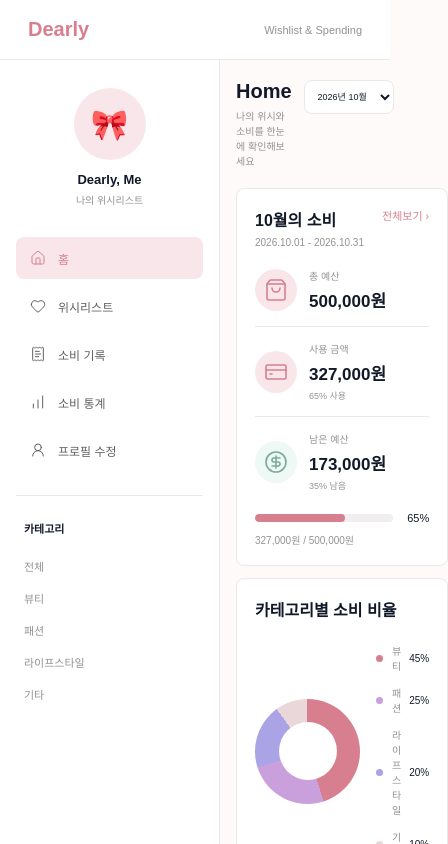
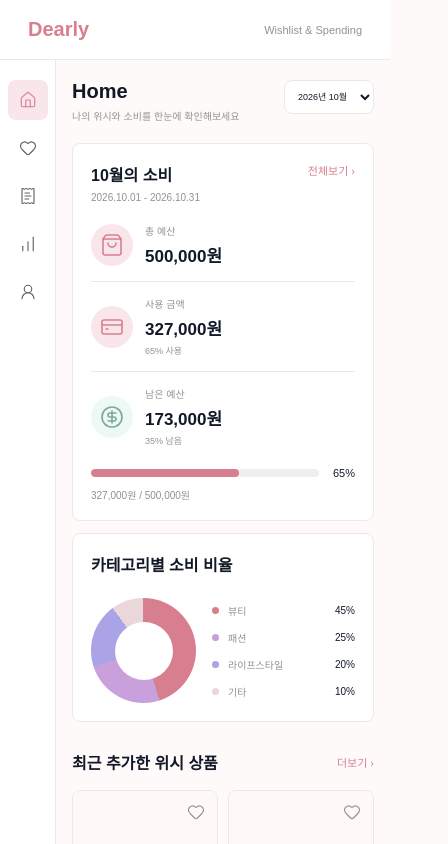
Before and after one commit to seongyeon-dev/Dearly, a React (Vite) app in the folder frontend/: page / in a window 390 px wide. Shown: the top 844 px of the page, 448 px wide, since content can reach past the window. Built offline with nearby package versions, Linux system fonts and the light colour scheme.

Commit message:
fix: improve mobile sidebar

```diff
--- a/frontend/src/components/Sidebar/Sidebar.css
+++ b/frontend/src/components/Sidebar/Sidebar.css
@@ -96,17 +96,17 @@
   background-color: var(--color-border);
 }
 
+.sidebar-category {
+  display: flex;
+  flex-direction: column;
+}
+
 .sidebar-category h3 {
   margin: 0 0 14px 8px;
 
   color: var(--color-text);
   font-size: 11px;
   font-weight: 600;
-}
-
-.sidebar-category {
-  display: flex;
-  flex-direction: column;
 }
 
 .sidebar-category button {
@@ -128,3 +128,45 @@
   color: var(--color-primary);
   background-color: var(--color-primary-bg);
 }
+
+@media (max-width: 768px) {
+  .sidebar {
+    width: 56px;
+    min-width: 56px;
+    padding: 20px 8px;
+  }
+
+  .sidebar-profile {
+    display: none;
+  }
+
+  .sidebar-menu {
+    gap: 8px;
+  }
+
+  .sidebar-link {
+    width: 40px;
+    height: 40px;
+
+    justify-content: center;
+
+    padding: 0;
+  }
+
+  .sidebar-link span {
+    display: none;
+  }
+
+  .sidebar-link svg {
+    width: 18px;
+    height: 18px;
+  }
+
+  .sidebar-divider {
+    display: none;
+  }
+
+  .sidebar-category {
+    display: none;
+  }
+}
```
